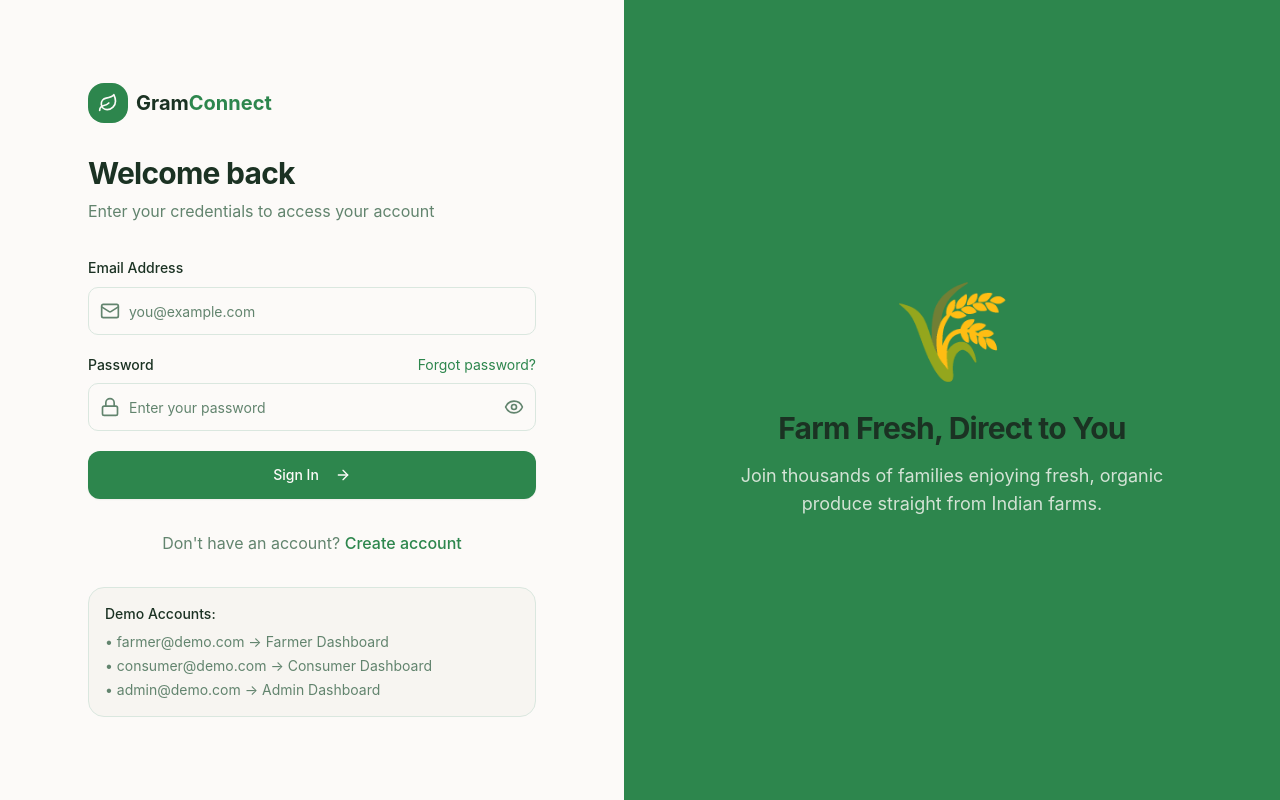
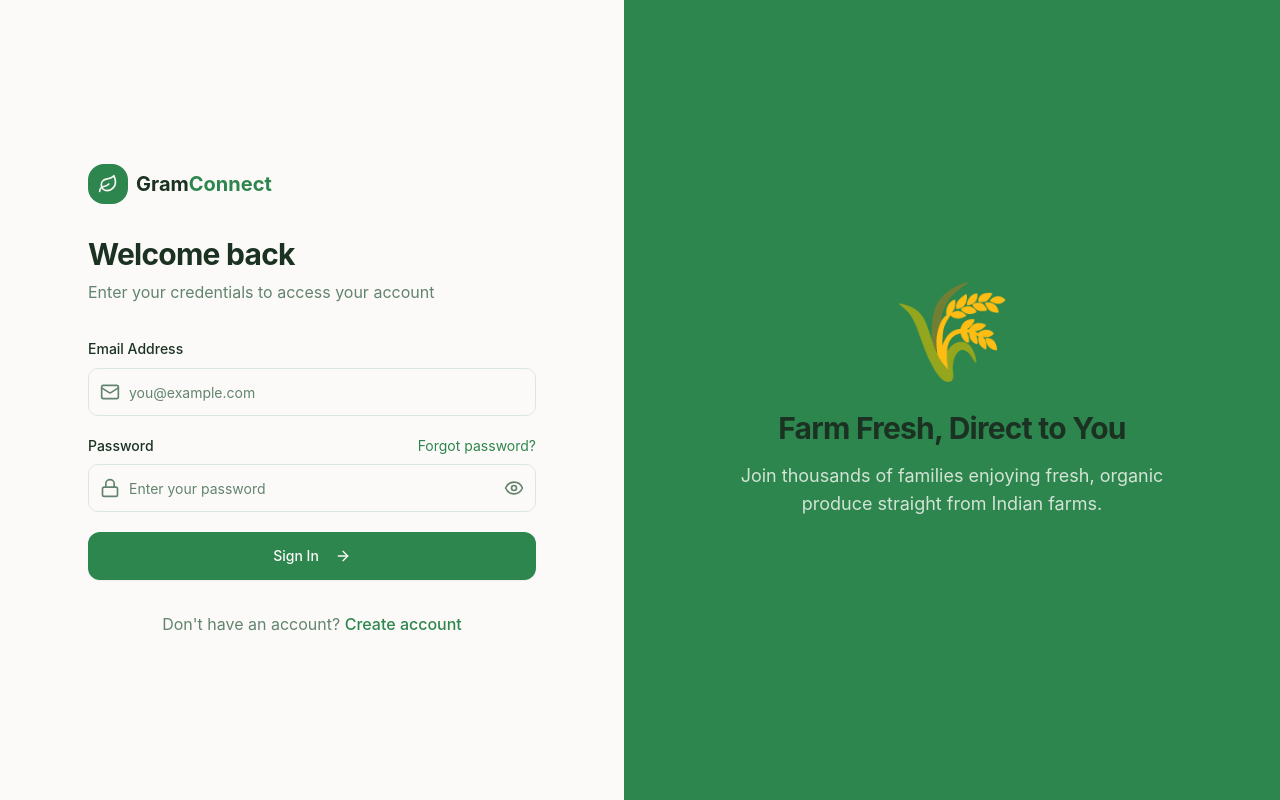
Before and after one commit to Santhosh-Kumar-R-S/GramConnect, a React (Vite) app: page /login in a window 1280 px wide. Built offline with nearby package versions, Linux system fonts and the light colour scheme; the HTML template or start-up script is replaced by a standard one.

Commit message:
Removed demo accounts info from login page

```diff
--- a/src/pages/Login.tsx
+++ b/src/pages/Login.tsx
@@ -153,15 +153,7 @@ const Login = () => {
             </Link>
           </p>
 
-          {/* Demo Credentials */}
-          <div className="mt-8 p-4 rounded-xl bg-muted/50 border border-border">
-            <p className="text-sm font-medium mb-2">Demo Accounts:</p>
-            <div className="space-y-1 text-sm text-muted-foreground">
-              <p>• farmer@demo.com → Farmer Dashboard</p>
-              <p>• consumer@demo.com → Consumer Dashboard</p>
-              <p>• admin@demo.com → Admin Dashboard</p>
-            </div>
-          </div>
+
         </motion.div>
       </div>
 
```
